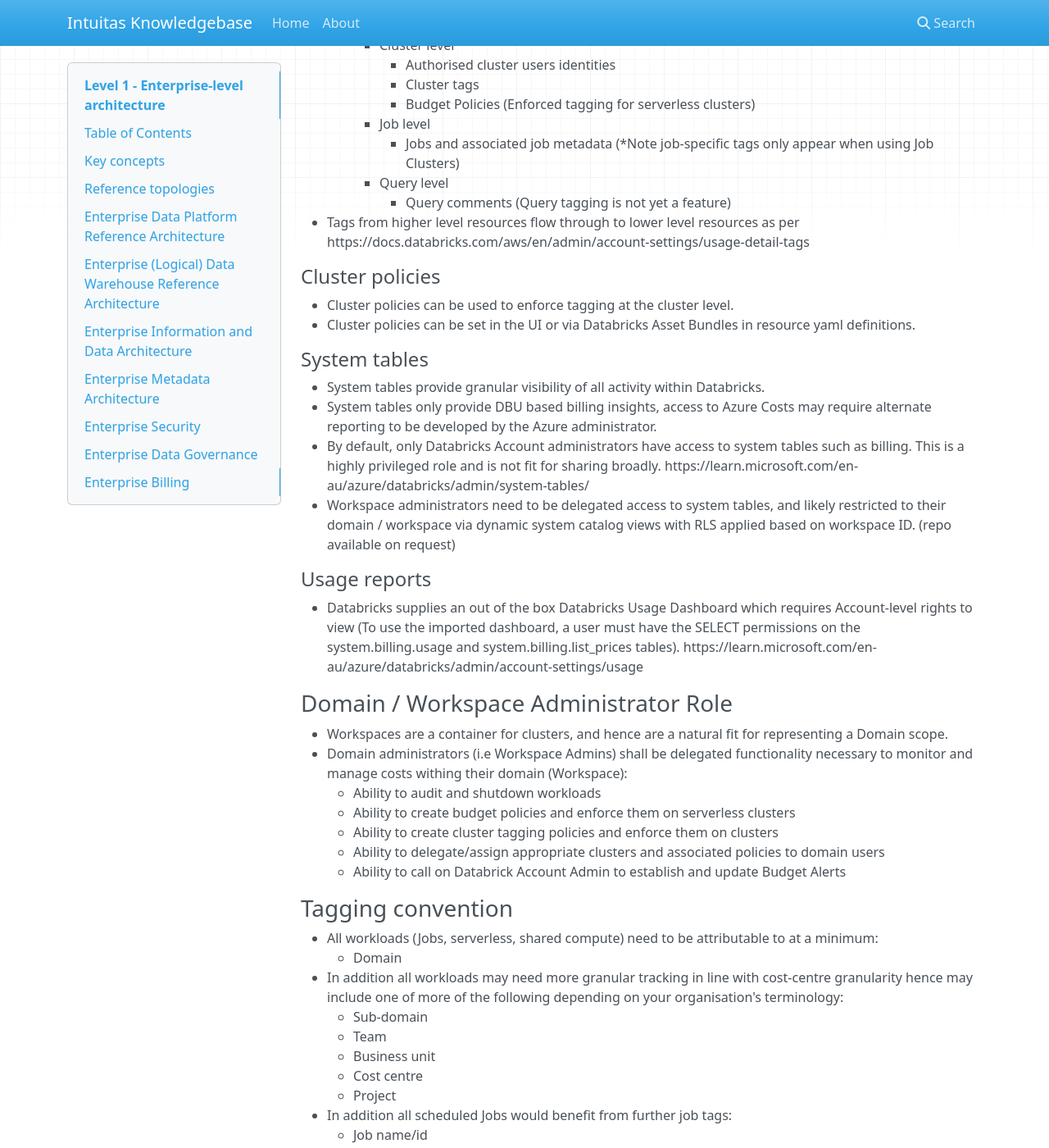
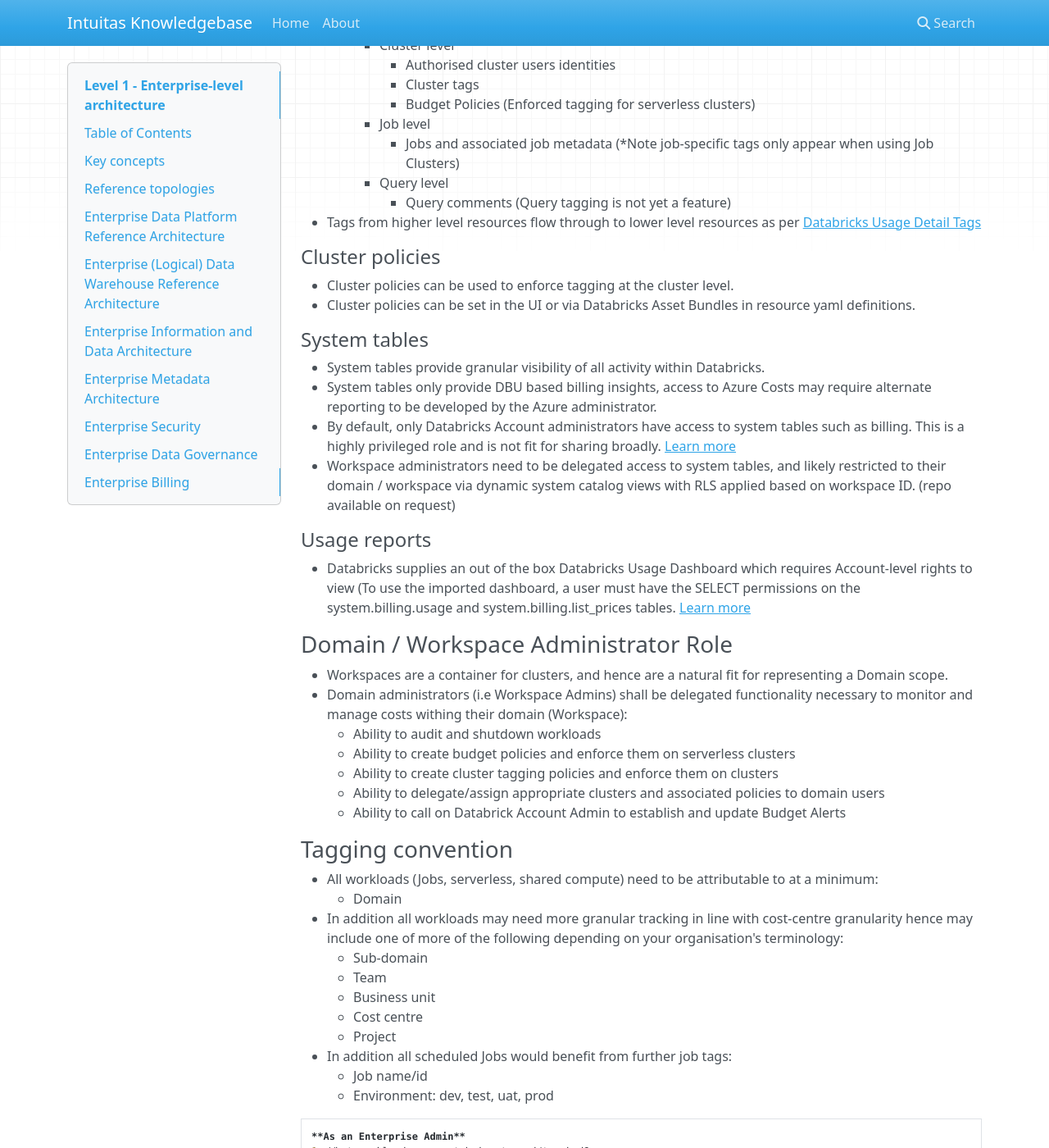
Before and after one commit to bensonchoyintuitas/intuitas_knowledgebase, an MkDocs documentation site: the page built from docs/level_1.md, in a window 1280 px wide and 1400 px high, scrolled down 8324 px. Shown: the whole window at 82% size. Built offline with MkDocs 1.6.1, drawn with Linux system fonts in a browser that asks for light colours; nearby versions of some CDN libraries; some of the changed text lies outside the part shown.

Commit message:
updated billing

````diff
--- a/docs/level_1.md
+++ b/docs/level_1.md
@@ -275,12 +275,12 @@
 
 - System tables provide granular visibility of all activity within Databricks.
 - System tables only provide DBU based billing insights, access to Azure Costs may require alternate reporting to be developed by the Azure administrator.
-- By default, only Databricks Account administrators have access to system tables such as billing.  This is a highly privileged role and is not fit for sharing broadly. https://learn.microsoft.com/en-au/azure/databricks/admin/system-tables/
+- By default, only Databricks Account administrators have access to system tables such as billing. This is a highly privileged role and is not fit for sharing broadly. [Learn more](https://learn.microsoft.com/en-au/azure/databricks/admin/system-tables)
 - Workspace administrators need to be delegated access to system tables, and likely restricted to their domain / workspace via dynamic system catalog views with RLS applied based on workspace ID. (repo available on request)
 
 #### Usage reports
 
-- Databricks supplies an out of the box Databricks Usage Dashboard which requires Account-level rights to view (To use the imported dashboard, a user must have the SELECT permissions on the system.billing.usage and system.billing.list_prices tables). https://learn.microsoft.com/en-au/azure/databricks/admin/account-settings/usage
+- Databricks supplies an out of the box Databricks Usage Dashboard which requires Account-level rights to view (To use the imported dashboard, a user must have the SELECT permissions on the system.billing.usage and system.billing.list_prices tables. [Learn more](https://learn.microsoft.com/en-au/azure/databricks/admin/account-settings/usage)
 
 ### Domain / Workspace Administrator Role
 
@@ -308,8 +308,8 @@
 
 
 
-```
-As an Enterprise Admin:
+```md
+**As an Enterprise Admin**
 1. What workloads are not being tagged/tracked?
 2. What is my organisation spending as a whole?
     - In databricks DBUs
@@ -322,10 +322,8 @@
     - Over utilisation
 ```
 
-```
-As a Domain (workspace) Admin:
-
-
+```md
+**As a Domain (workspace) Admin**
 1. What workloads are not being tagged/tracked?
 2. What is my domain spending as a whole?
     - In databricks DBUs
````
Also changed, not shown: other parts of docs/level_1.md (+4 -4 lines).
